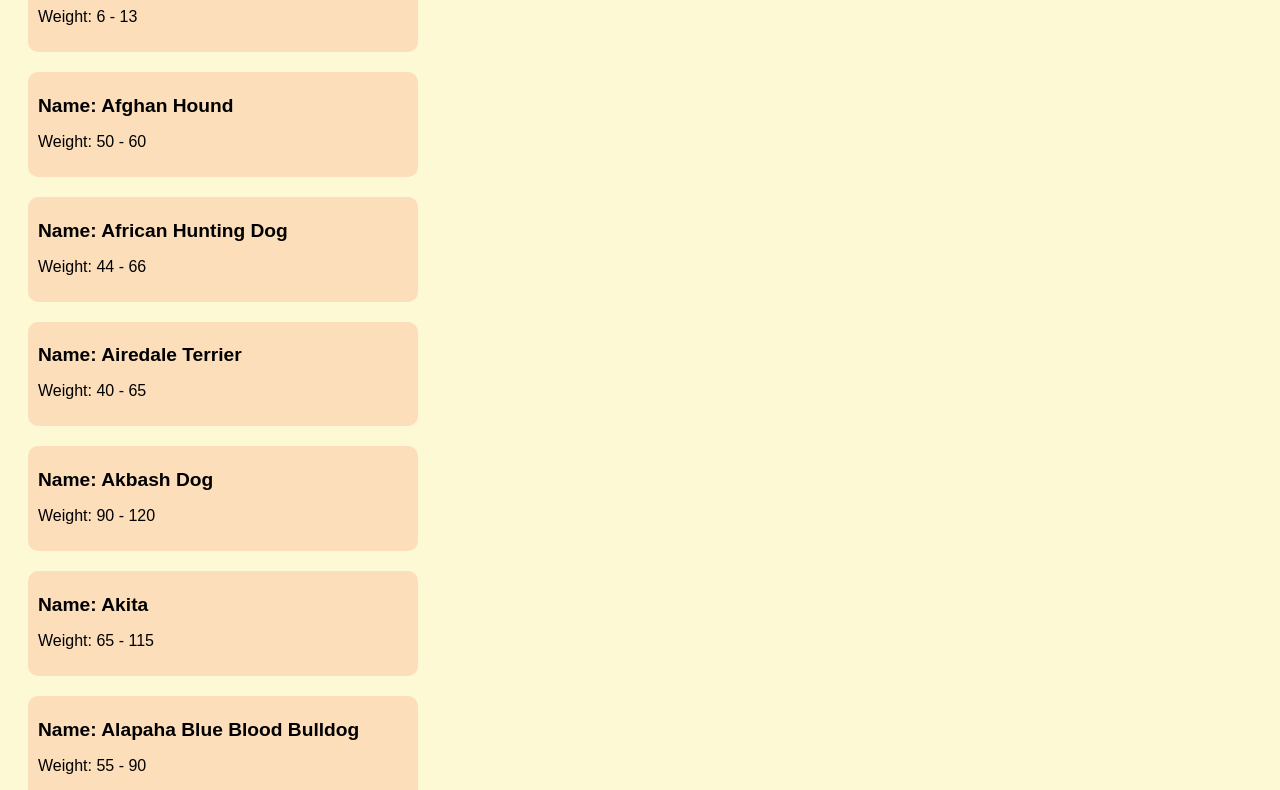
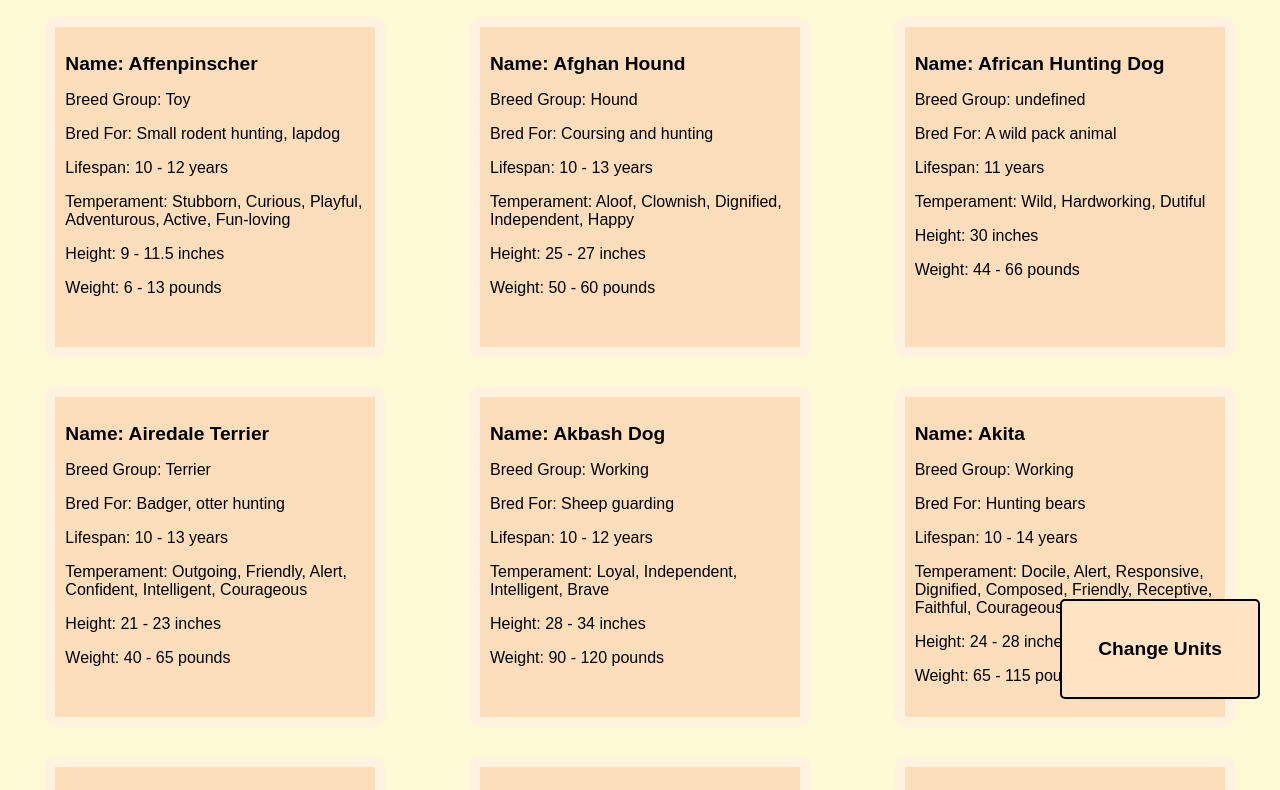
Before and after one commit to NV27/dog-data, a plain HTML site: page index.html in a window 1280 px wide. Shown: the part 81-871 px from the top of the page. Drawn offline with Linux system fonts and the light colour scheme.

Commit message:
working with button to change untis

```diff
--- a/ajax.js
+++ b/ajax.js
@@ -1,18 +1,46 @@
+var pageUnits = true;
+loadJson();
+
+document.querySelector(".unit-button").addEventListener("click",() => {
+    pageUnits = !pageUnits;
+    console.log(pageUnits);
+    if (!pageUnits){
+        document.querySelector(".unit-button").textContent = "metric"
+    }
+    else{
+        document.querySelector(".unit-button").textContent = "imperial"
+    }
+    loadJson();
+})
+
+function loadJson(){
     fetch("doggies.json").then(response => {
         return response.json()
     }).then(data => {
         console.log(data);
         d = data.data
-    //document.querySelector('.content').innerHTML += `<ul>`
+        document.querySelector('.content').innerHTML = ""
         for(i=0; i < d.length; i++){
+
+            if (pageUnits == true){
+                h = `Height: ${d[i].height.imperial} inches`;
+                w = `Weight: ${d[i].weight.imperial} pounds`;
+            }
+            else{
+                h = `Height: ${d[i].height.metric} cm`;
+                w = `Weight: ${d[i].weight.metric} kilograms`;
+            }
+
             document.querySelector('.content').innerHTML += `
             <div class="dog">
-            <h1>Name: ${d[i].name}</h1>
-            <p>Weight: ${d[i].weight.imperial}</p>
-        </div>
-        `
-
-
+                <h2>Name: ${d[i].name}</h2>
+                <p>Breed Group: ${d[i].breed_group}</p>
+                <p>Bred For: ${d[i].bred_for}</p>
+                <p>Lifespan: ${d[i].life_span}</p>
+                <p>Temperament: ${d[i].temperament}</p>
+                <p>${h} </p>
+                <p>${w} </p>
+            </div>`
         }
-    //document.querySelector('.content').innerHTML += `</ul>`
     })
+}
--- a/index.html
+++ b/index.html
@@ -3,11 +3,19 @@
 <head>
 <title>Dog Data</title>
 <script defer src="ajax.js"></script>
-<link rel="stylesheet" href="style.css">
+<link defer rel="stylesheet" href="style.css">
 </head>
 <body>
-<div class="mega">
-    <div class="content"></div>
-</div>
+
+    <div class="top">
+        <h1 class="big-title">DOG BREEDS</h1>
+    </div>
+
+    <div class="mega">
+        <div class="content"></div>
+    </div>
+
+    <button class="unit-button">Change Units</button>
+
 </body>
 </html>
--- a/style.css
+++ b/style.css
@@ -3,21 +3,53 @@ body{
     font-family: Arial, Helvetica, sans-serif;
 }
 
-.mega{
+.top{
+    display: flex;
+    justify-content: center;
+    align-items: center;
+}
+
+.big-title{
+    text-align: center;
+}
+
+.content{
     display: flex;
     /* flex-direction: column; */
-    /* flex-wrap: wrap; */
+    flex-wrap: wrap;
     /* max-width: auto; */
+    justify-content: space-around;
+    gap: 10px
 }
 
 .dog{
-    margin: 20px;
+    margin: 10px;
     padding: 10px;
     background-color: rgb(252, 222, 186);
     border-radius: 10px;
-    max-width: 500px;
+    width: 300px;
+    height: 300px;
+    max-width: 600px;
+    border: 10px rgb(255, 242, 225) solid;
 }
 
-h1{
+h2{
     font-size: larger;
 }
+
+.unit-button{
+    position: fixed;
+    bottom: 20px;
+    right: 20px;
+    width: 200px;
+    height: 100px;
+    background-color: bisque;
+    border: 2px black solid;
+    border-radius: 5px;
+    font-size: larger;
+    font-weight: 600;
+}
+
+.unit-button:hover{
+    background-color: rgb(255, 242, 225);
+}
```
Lines whose indentation alone changed are shown as unchanged.
